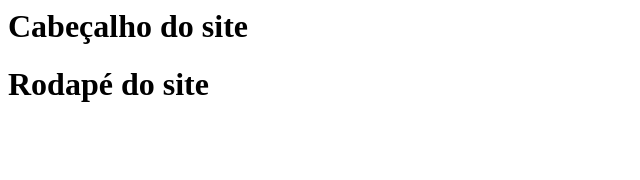
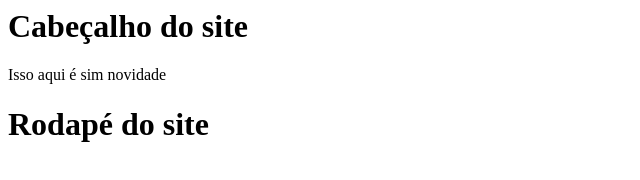
Before and after one commit to MexicanoT18/LUCASFRANCA_QUESTAO9, a plain HTML site: page index.html in a window 1280 px wide. Shown: the whole page, without its empty margins (0-640 px from the left). Drawn offline with Linux system fonts and the light colour scheme.

Commit message:
mudanca 2

```diff
--- a/index.html
+++ b/index.html
@@ -4,6 +4,11 @@
 	</head>
 	<body>
 		<h1>Cabeçalho do site</h1>
+
+		 <div>
+		 Isso aqui é sim novidade
+		 </div>
+
 		<h1>Rodapé do site</h1>
 	</body>
 </html>
```
